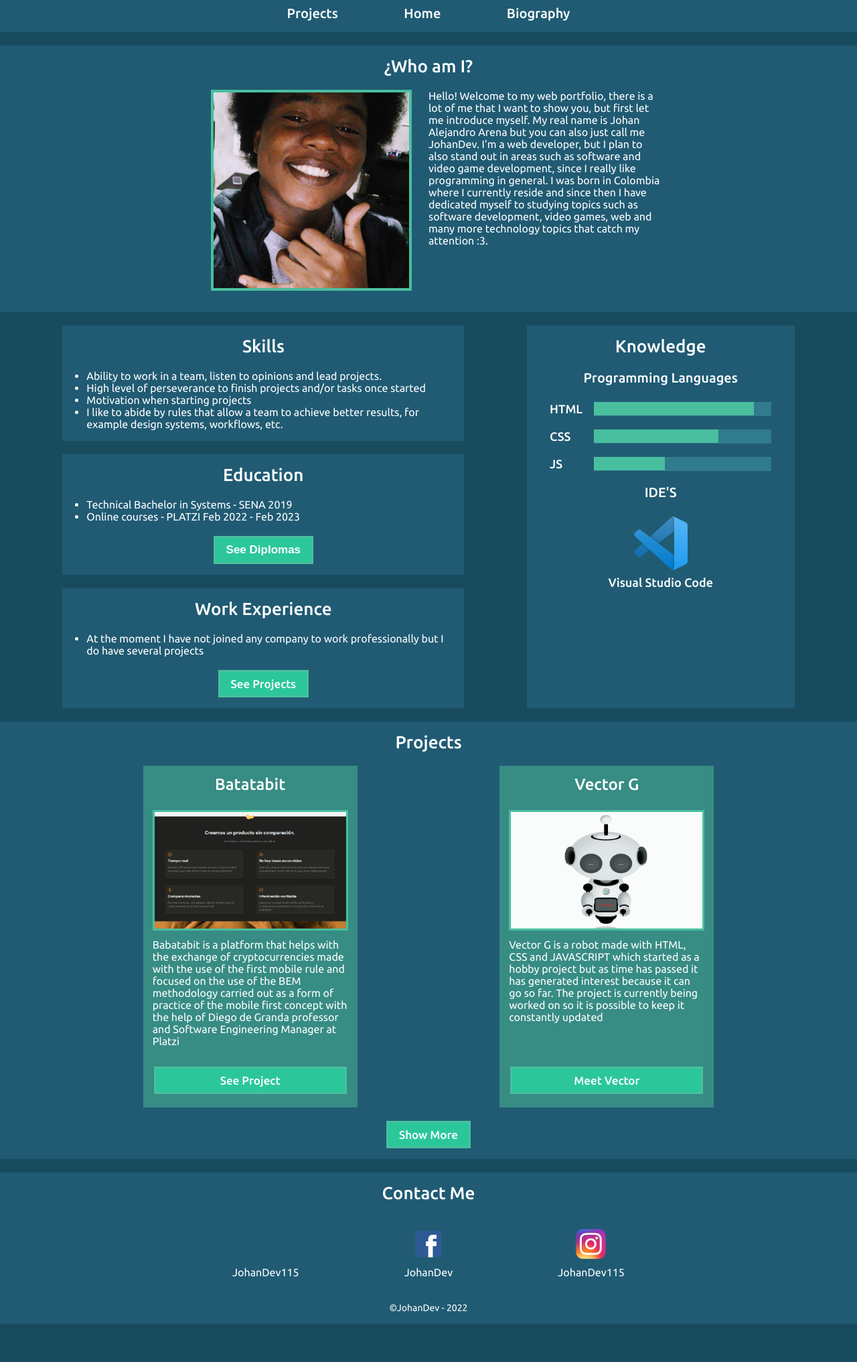
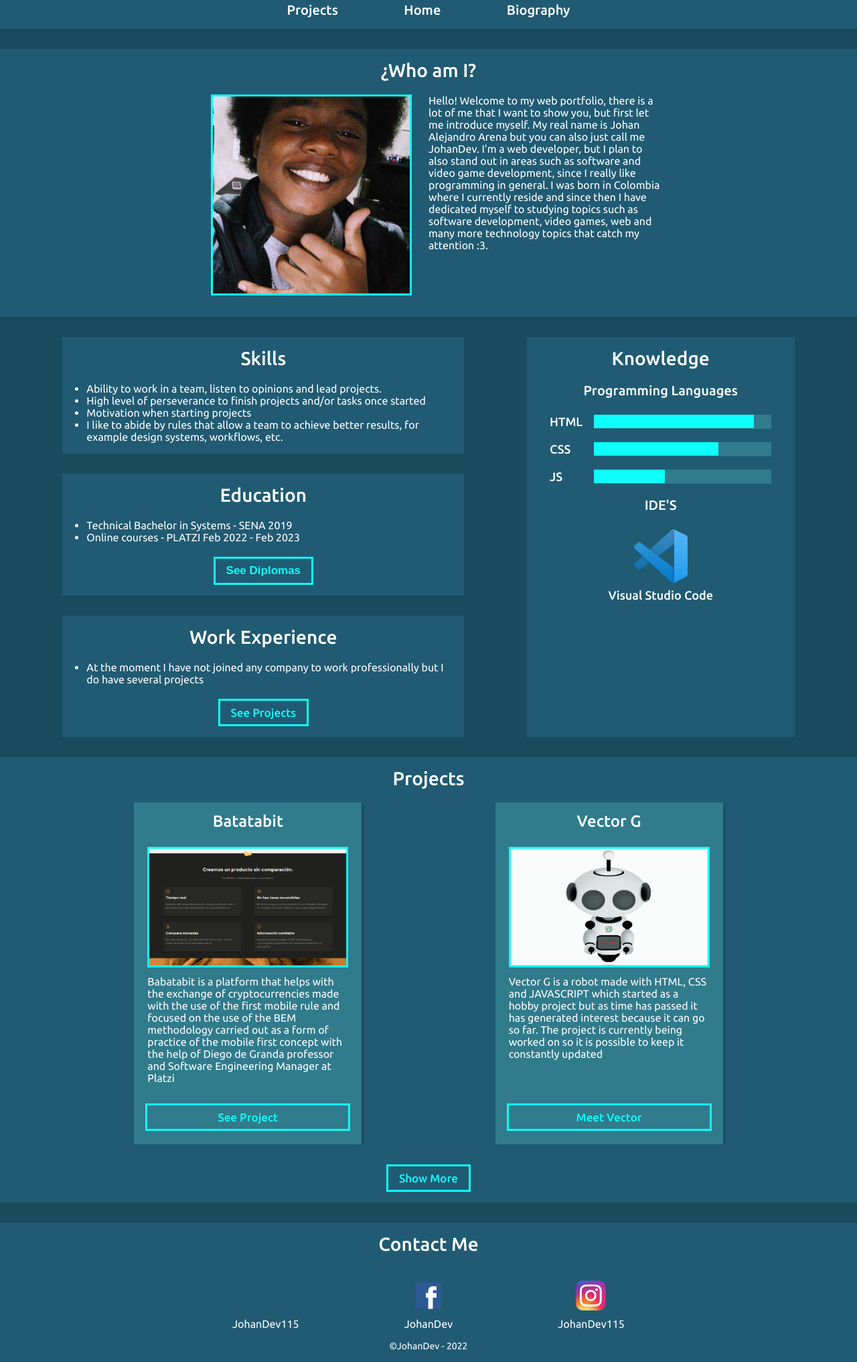
Before and after one commit to JohanDev115/JohanDev115, a plain HTML site: page index.html in a window 1280 px wide. Shown: the part 200-2233 px from the top of the page at 67% size. Before the commit the page ends 2176 px from the top, so only its background shows below. Drawn offline with Linux system fonts and the light colour scheme.

Commit message:
Added great features

```diff
--- a/style/mobile.css
+++ b/style/mobile.css
@@ -1,6 +1,6 @@
 :root {
 
-    --h1: 2.6rem;
+    --h1: 2.8rem;
     --h2: 2.0rem;
     --h3: 1.8rem;
     --p: 1.6rem;
@@ -8,9 +8,10 @@
     --bg-blue: #194B5F;
     --primary-blue: #205B73;
     --secondary-blue: #307b8c;
-    --primary-green: #378c84;
-    --secondary-green: #49BF9E;
     --just-white: #FFFFFF;
+    --light-blue: #0FFFFB;
+
+    --content-margin: 20px;
 }
 
 * {
@@ -20,8 +21,8 @@
 }
 
 html {
+    font-family: 'Ubuntu', sans-serif;
     font-size: 62.5%;
-    font-family: 'Ubuntu', sans-serif;
     scroll-behavior: smooth;
 }
 
@@ -30,19 +31,11 @@ body {
 }
 
 .main-header {
+    display: flex;
+    flex-direction: column;
+    justify-content: center;
     width: 100%;
-    display: flex;
-    justify-content: center;
-    flex-direction: column;
     background-color: var(--primary-blue);
-}
-
-.update-date {
-    display: block;
-    margin-right: 8px;
-    text-align: right;
-    font-size: 1.4rem;
-    color: var(--secondary-green);
 }
 
 .main-header_logo {
@@ -57,8 +50,8 @@ body {
     justify-content: space-evenly;
     align-self: center;
     width: 100%;
+    max-width: 620px;
     min-width: 300px;
-    max-width: 620px;
     margin-top: 24px;
     margin-bottom: 16px;
 }
@@ -67,8 +60,8 @@ body {
     display: inline-block;
     font-size: 2rem;
     font-weight: 500;
+    text-decoration: none;
     color: var(--just-white);
-    text-decoration: none;
 }
 
 .nav-bar_link:hover {
@@ -83,14 +76,14 @@ body {
 
 .introdution {
     width: 100%;
+    margin-top: var(--content-margin);
+    padding: 16px;
     background-color: var(--primary-blue);
-    margin-top: 20px;
-    padding: 16px;
 }
 
 .info-container {
+    margin: 0 auto;
     max-width: 700px;
-    margin: 0 auto;
 }
 
 .short-info {
@@ -99,11 +92,11 @@ body {
 }
 
 .title {
+    margin-bottom: 20px;
     font-size: var(--h1);
+    font-weight: 500;
     text-align: center;
-    font-weight: 500;
     color: var(--just-white);
-    margin-bottom: 20px;
 }
 
 .image-container {
@@ -113,7 +106,7 @@ body {
     max-width: 300px;
     margin: 0 auto;
     margin-bottom: 16px;
-    border: 4px solid var(--secondary-green);
+    border: 3px solid var(--light-blue);
 }
 
 .image-container > img {
@@ -131,31 +124,31 @@ body {
 .skills {
     width: 100%;
     max-width: 600px;
-    margin-top: 20px;
+    margin-top: var(--content-margin);
     padding: 16px;
     background-color: var(--primary-blue);
 }
 
 .skill-list {
     margin-left: 20px;
-    font-size: 1.6rem;
+    font-size: var(--p);
     color: var(--just-white);
 }
 
 .knowledge {
     width: 100%;
     max-width: 400px;
+    margin-top: var(--content-margin);
+    padding: 16px;
     background-color: var(--primary-blue);
-    padding: 16px;
-    margin-top: 20px;
 }
 
 .subtitle {
+    margin-bottom: 24px;
     font-size: var(--h2);
+    font-weight: 500;
     text-align: center;
-    font-weight: 500;
     color: var(--just-white);
-    margin-bottom: 24px;
 }
 
 .container-lenguage-knowledge {
@@ -182,7 +175,7 @@ body {
 
 .language_progress-bar {
     height: 20px;
-    background-color: var(--secondary-green);
+    background-color: var(--light-blue);
 }
 
 .language_progress-bar--html {
@@ -198,8 +191,8 @@ body {
 }
 
 .frameworks {
+    max-width: 400px;
     margin-bottom: 30px;
-    max-width: 400px;
 }
 
 .frameworks-container {
@@ -218,8 +211,8 @@ body {
     width: 80px;
     height: 80px;
     background-position: center;
+    background-repeat: no-repeat;
     background-size: contain;
-    background-repeat: no-repeat;
 }
 
 .framework_img--vuejs {
@@ -254,8 +247,8 @@ body {
     height: 80px;
     margin-bottom: 8px;
     background-position: center;
+    background-repeat: no-repeat;
     background-size: contain;
-    background-repeat: no-repeat;
 }
 
 .ide_img--vsc {
@@ -265,16 +258,15 @@ body {
 .education {
     width: 100%;
     max-width: 600px;
-    margin-top: 20px;
+    margin-top: var(--content-margin);
     padding: 16px;
     background-color: var(--primary-blue);
 }
 
 .education-list {
-    margin-left: 20px;
+    margin: 0 0 20px 20px;
     font-size: 1.6rem;
     color: var(--just-white);
-    margin-bottom: 20px;
 
 }
 
@@ -285,23 +277,22 @@ body {
 }
 
 .diplomas-modal {
-    display: none;
     position: fixed;
-    z-index: 1;
     left: 0;
     top: 0;
+    display: none;
     width: 100%;
     height: 100%;
-    overflow: auto;
+    z-index: 1;
     background-color: rgb(0,0,0);
     background-color: rgba(0,0,0,0.4);
+    overflow: auto;
 }
 
 .diplomas {
-    position: absolute;
+    position: relative;
+    padding: 32px 16px;
     background-color: var(--primary-blue);
-    padding: 32px 16px;
-    position: relative;
     animation-name: animatetop;
     animation-duration: 0.4s;
     animation-fill-mode: forwards;
@@ -317,24 +308,24 @@ body {
 }
 
 .close {
-    color: var(--just-white);
     position: absolute;
+    top: 0;
     right: 20px;
-    top: 0;
     font-size: 4rem;
     font-weight: bold;
+    color: var(--just-white);
 }
 
 .close:hover,
 .close:focus {
-  color: var(--secondary-green);
   text-decoration: none;
+  color: var(--light-blue);
   cursor: pointer;
 }
 
 .diplomas__container {
+    display: flex;
     padding: 24 16px;
-    display: flex;
     overflow-x: scroll;
     overflow-y: hidden;
     overscroll-behavior-x: contain;
@@ -363,16 +354,16 @@ body {
 .work-experience {
     width: 100%;
     max-width: 600px;
-    margin-top: 20px;
+    margin-top: var(--content-margin);
     padding: 16px;
     background-color: var(--primary-blue);
 }
 
 .work-experience-list {
     margin-left: 20px;
+    margin-bottom: 20px;
     font-size: 1.6rem;
     color: var(--just-white);
-    margin-bottom: 20px;
 }
 
 .button-container {
@@ -383,17 +374,17 @@ body {
 
 .button-container > a {
     display: inline-block;
+    font-weight: 500 !important;
     text-decoration: none;
-    font-weight: 500 !important;
 }
 
 .button-container--margin {
-    margin-top: 20px;
+    margin-top: 30px;
 }
 
 .projects {
     width: 100%;
-    margin-top: 20px;
+    margin-top: var(--content-margin);
     padding: 16px;
     background-color: var(--primary-blue);
 }
@@ -410,12 +401,13 @@ body {
     position: relative;
     width: 100%;
     height: 510px;
-    min-width: 300px;
+    min-width: 340px;
+    max-width: 340px;
+    margin: 0 15px;
+    padding: 14px 20px;
+    background-color: var(--secondary-blue);
+    box-shadow: 3px 3px 4px var(--bg-blue);
     scroll-snap-align: center;
-    margin: 0 15px;
-    max-width: 320px;
-    padding: 14px;
-    background-color: var(--primary-green);
 }
 
 .img-container {
@@ -423,7 +415,7 @@ body {
     height: 180px;
     margin: 0 auto;
     margin-bottom: 12px;
-    border: 3px solid var(--secondary-green);
+    border: 3px solid var(--light-blue);
 }
 
 .img-container > img {
@@ -437,61 +429,60 @@ body {
 }
 
 .card_info {
+    margin-bottom: 20px;
     font-size: var(--p);
     line-height: 1.8rem;
     color: var(--just-white);
-    margin-bottom: 20px;
 }
 
 .btn {
     padding: 8px 16px;
-    text-align: center;
-    border: 3px solid var(--secondary-green);
-    background-color: #2bc79b;
-    outline: none;
     font-size: 1.7rem;
     font-weight: bold;
-    color: var(--just-white);
+    text-align: center;
+    border: 3px solid var(--light-blue);
+    outline: none;
+    background-color: transparent;
+    color: var(--light-blue);
     cursor: pointer;
 }
 
 .card_btn {
-    display: block;
     position: absolute;
     left: 50%;
+    bottom: 20px;
+    display: block;
+    width: 90%;
+    font-weight: 500 !important;
+    text-decoration: none;
     transform: translateX(-50%);
-    bottom: 20px;
-    width: 90%;
-    text-decoration: none;
-    font-weight: 500 !important;
 }
 
 .projects_btn {
     display: block;
-    margin: 0 auto;
     width: 160px;
-    margin-top: 30px;
+    margin: 30px auto 0;
 }
 
 .btn:hover {
-    background-color: var(--secondary-green);
-    border-color: #2daf8a;
+    background-color: var(--light-blue);
+    color: var(--bg-blue);
 }
 
 .footer {
     width: 100%;
-    margin-top: 20px;
+    margin-top: var(--content-margin);
     padding: 16px;
     background-color: var(--primary-blue);
 }
 
 .links-container {
     display: flex;
-    margin: 0 auto;
+    justify-content: space-evenly;
     width: 100%;
     max-width: 900px;
     min-width: 300px;
-    justify-content: space-evenly;
+    margin: 0 auto;
     padding: 16px 0;
 }
 
@@ -499,10 +490,10 @@ body {
     align-self: center;
     width: 50px;
     height: 50px;
+    margin-bottom: 8px;
     background-size: contain;
     background-repeat: no-repeat;
     background-position: center;
-    margin-bottom: 8px;
 }
 
 .link {
@@ -527,13 +518,13 @@ body {
 
 .link__text > a {
     font-size: 1.6rem;
-    color: var(--just-white);
     text-align: center;
     text-decoration: none;
+    color: var(--just-white);
 }
 
 .footer_copy {
-    margin-top: 20px;
+    margin-top: var;
     font-size: 1.4rem;
     text-align: center;
     color: var(--just-white);
@@ -563,26 +554,30 @@ body {
         display: grid;
         grid-template-columns: 1fr 1fr;
     }
+
+    :root {
+        --content-margin: 30px;
+    }
 }
 
 /* PROJECTS */
 
 .headers {
     display: grid;
+    grid-template-columns: 1fr 1fr;
     align-items: center;
     justify-items: center;
     width: 100%;
     min-width: 320px;
     margin-bottom: 20px;
-    grid-template-columns: 1fr 1fr;
     padding: 20px;
     background-color: var(--primary-blue);
 }
 
 .headers > h1 {
+    justify-self: center;
     font-size: 3rem;
     color: var(--just-white);
-    justify-self: center;
 }
 
 .headers > button {
@@ -594,9 +589,9 @@ body {
 }
 
 .web-pages {
-    background-color: var(--primary-blue);
     margin-bottom: 20px;
     padding: 16px 0;
+    background-color: var(--primary-blue);
 }
 
 .web-pages__title {
@@ -609,12 +604,12 @@ body {
     display: grid;
     grid-template-columns: repeat(4, 1fr);
     grid-auto-rows: max-content;
+    column-gap: 12px;
     max-width: 600px;
     min-width: 300px;
     margin: 0 auto;
+    padding: 20px;
     background-color: var(--primary-blue);
-    padding: 20px;
-    column-gap: 12px;
 }
 
 .personal-info {
@@ -638,8 +633,8 @@ body {
 
 .johan-image {
     height: 300px;
+    grid-area: 1 / 3 / 4 / 5;
     border: 2px solid var(--secondary-green);
-    grid-area: 1 / 3 / 4 / 5;
 }
 
 .johan-image > img {
@@ -649,8 +644,8 @@ body {
 }
 
 .history {
+    grid-area: 4 / 1 / auto / 5;
     margin-top: 20px;
-    grid-area: 4 / 1 / auto / 5;
     font-size: var(--p);
     color: var(--just-white);
 }
@@ -660,9 +655,9 @@ body {
 }
 
 .history h3 {
+    margin-top: 20px;
     font-size: var(--h2);
     font-weight: 700;
-    margin-top: 20px;
 }
 
 .history ul {
@@ -675,6 +670,6 @@ body {
 }
 
 .button-container--grid {
+    justify-self: center;
     grid-area: 5 / 1 / 6 / 5;
-    justify-self: center;
 }
```
